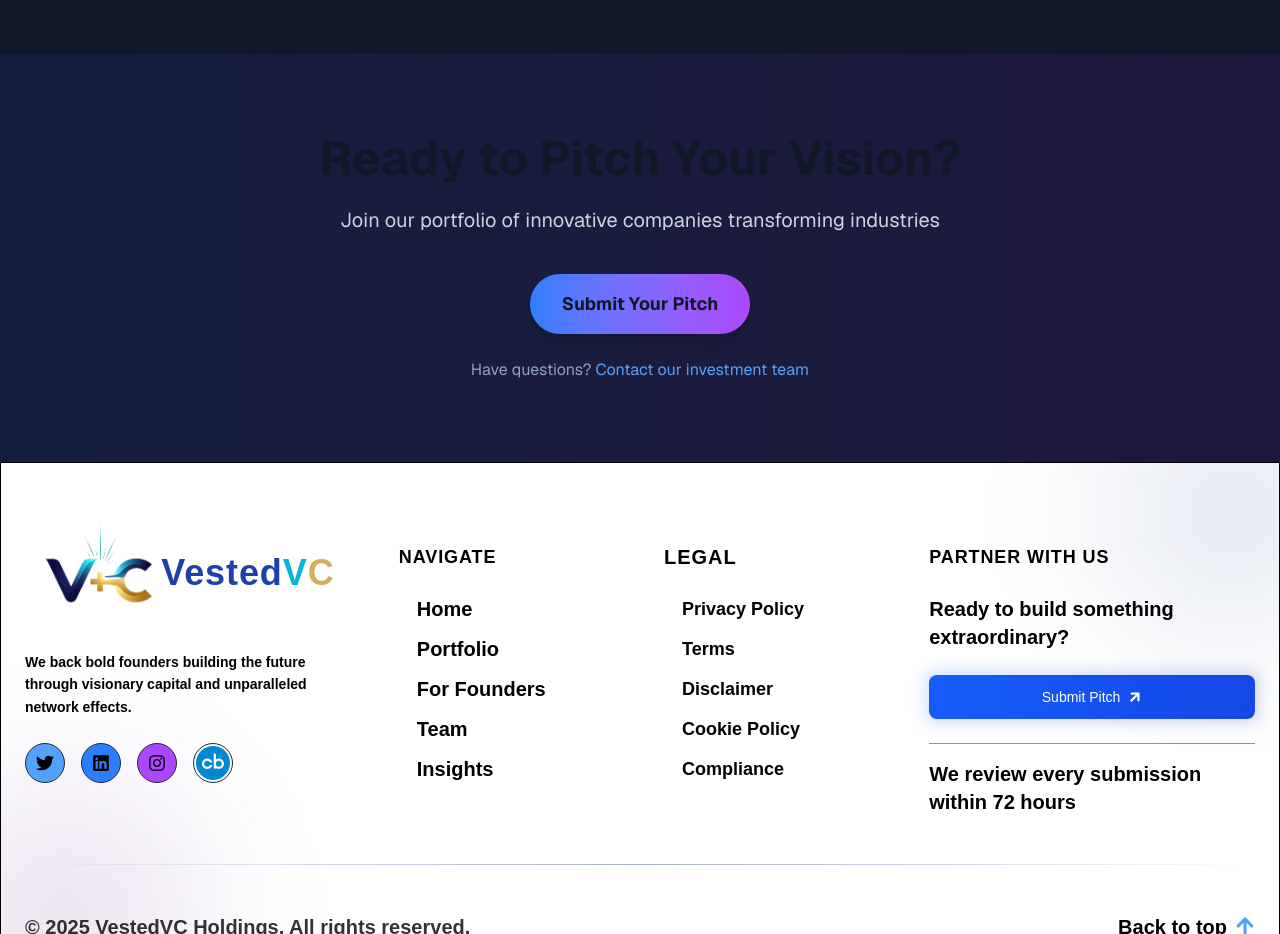
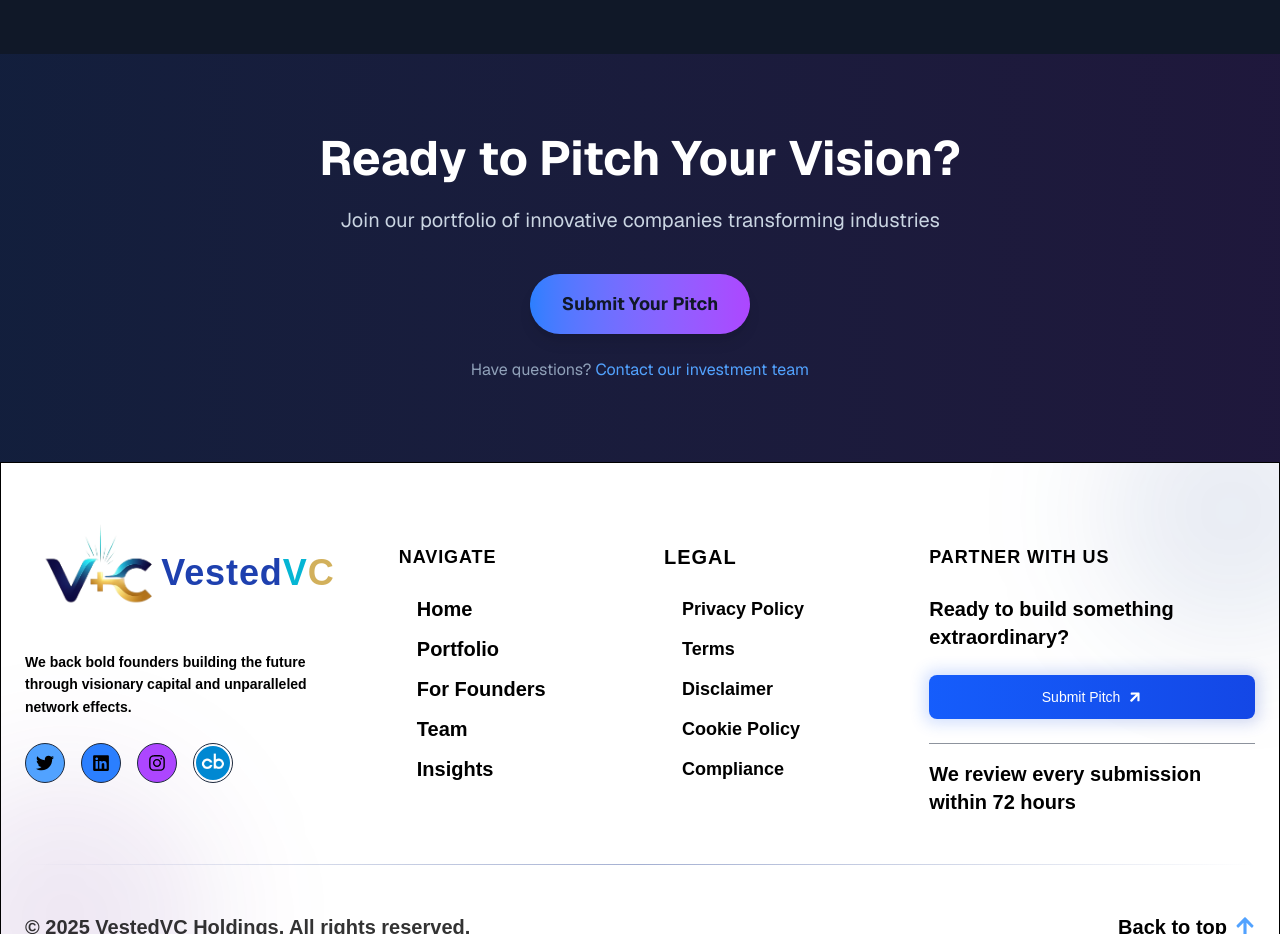
Before and after one commit to AHMAD789999/VestedVC, a Next.js app: page /team in a window 1280 px wide. Shown: the part 2740-3674 px from the top of the page. Built offline with nearby package versions, Linux system fonts and the light colour scheme.

Commit message:
add this changing

```diff
--- a/src/app/team/page.jsx
+++ b/src/app/team/page.jsx
@@ -90,7 +90,7 @@
        <section className="py-20 relative overflow-hidden bg-gradient-to-r from-blue-900/20 to-purple-900/20">
         <div className="container mx-auto px-4 relative z-10">
           <div className="max-w-4xl mx-auto text-center">
-            <h2 className="text-4xl md:text-5xl font-bold mb-6">Ready to Pitch Your Vision?</h2>
+            <h2 className="text-4xl md:text-5xl text-white font-bold mb-6">Ready to Pitch Your Vision?</h2>
             <p className="text-xl text-slate-300 mb-10 max-w-2xl mx-auto">
               Join our portfolio of innovative companies transforming industries
             </p>
```
